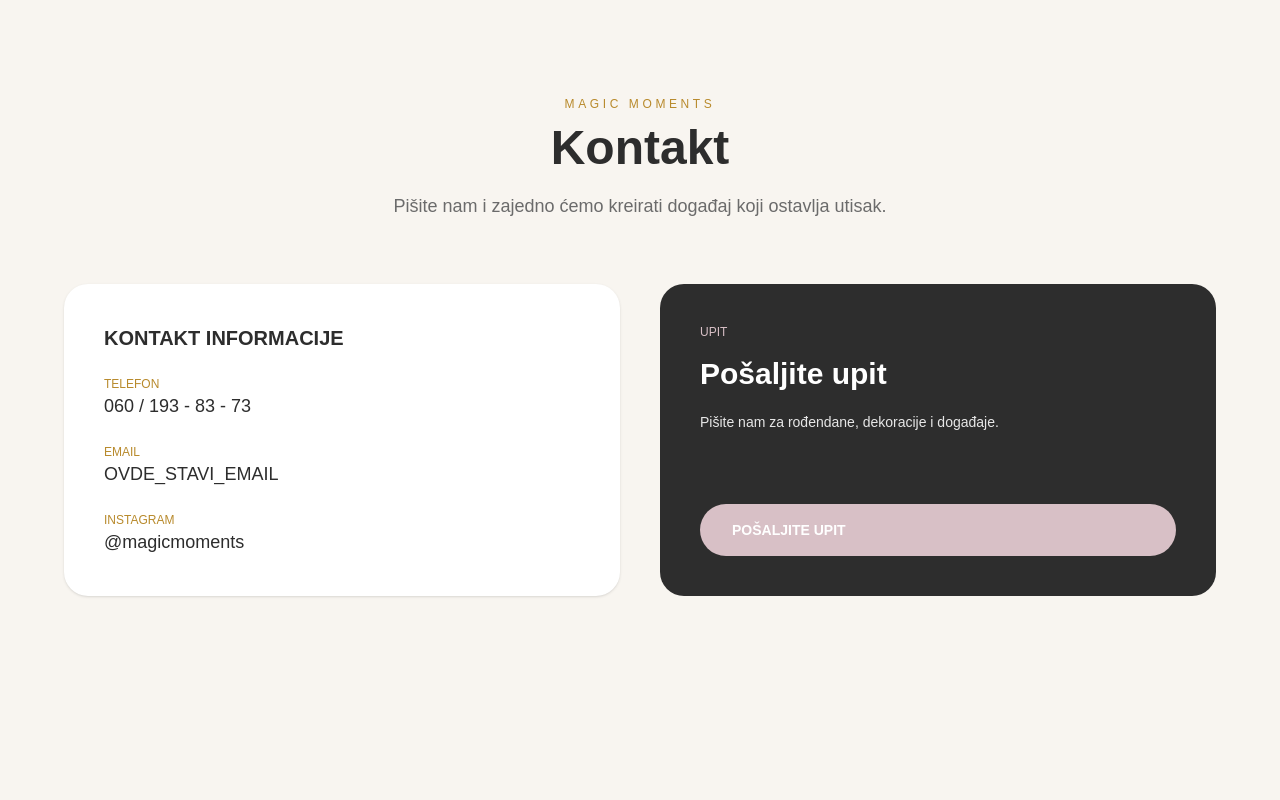
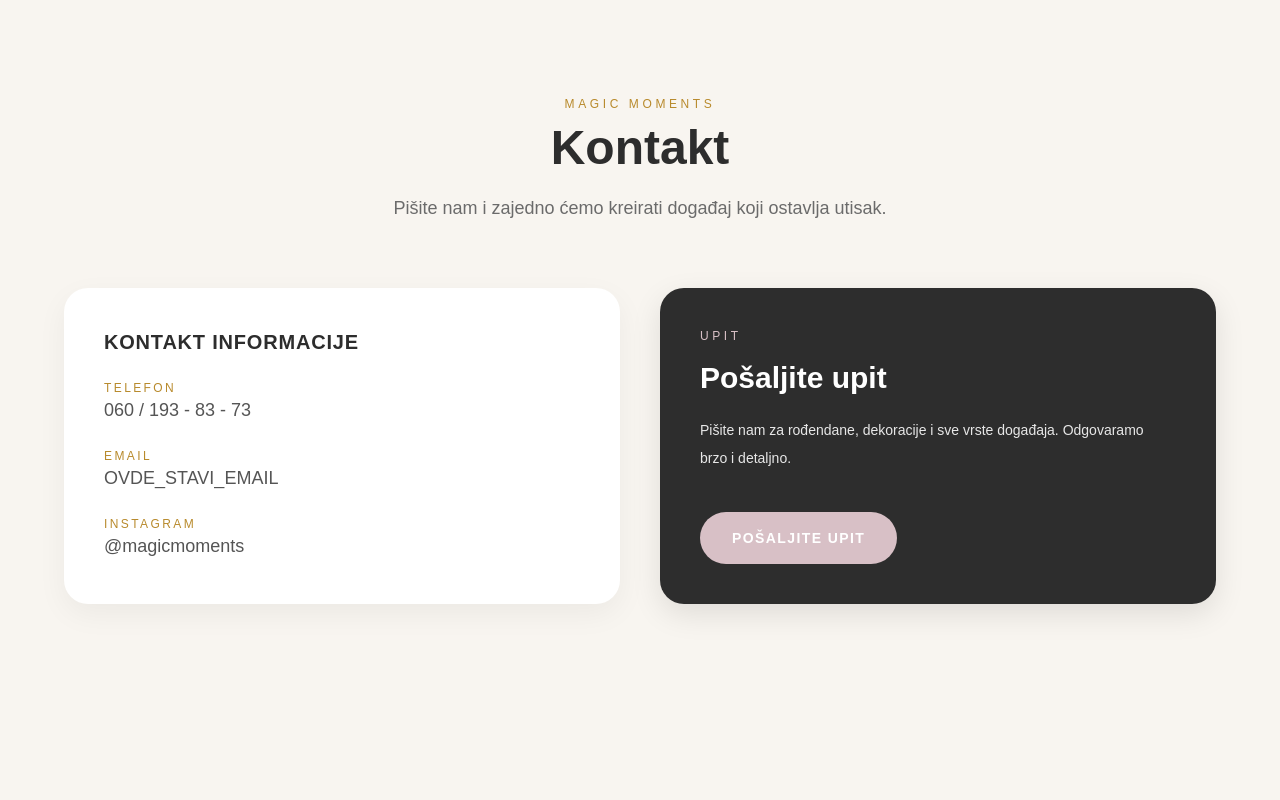
Before and after one commit to ITMilena/magic-moments, a Next.js app: page /kontakt in a window 1280 px wide. Shown: the top 800 px of the page. Built offline with nearby package versions, Linux system fonts and the light colour scheme.

Commit message:
ispravljena pocetna i kontakt stranica

```diff
--- a/app/kontakt/page.tsx
+++ b/app/kontakt/page.tsx
@@ -1,82 +1,89 @@
 export default function KontaktPage() {
   return (
-    <main className="min-h-screen bg-[#f8f5f0] py-24 px-6 text-[#2d2d2d]">
+    <main className="min-h-screen bg-[#f8f5f0] px-6 py-24 text-[#2d2d2d]">
       <div className="mx-auto max-w-6xl">
-
-        {/* NASLOV */}
         <div className="mb-16 text-center">
           <p className="mb-3 text-xs uppercase tracking-[0.3em] text-[#b88a2c]">
             Magic Moments
           </p>
-          <h1 className="text-4xl font-semibold md:text-5xl">
-            Kontakt
-          </h1>
-          <p className="mx-auto mt-5 max-w-2xl text-lg text-[#6b6b6b]">
+          <h1 className="text-4xl font-semibold md:text-5xl">Kontakt</h1>
+          <p className="mx-auto mt-5 max-w-2xl text-lg leading-8 text-[#6b6b6b]">
             Pišite nam i zajedno ćemo kreirati događaj koji ostavlja utisak.
           </p>
         </div>
 
-        {/* GRID */}
         <div className="grid gap-10 md:grid-cols-2">
-
-          {/* LEVO */}
-          <div className="rounded-3xl bg-white p-10 shadow">
-            <h2 className="mb-6 text-xl font-semibold uppercase">
+          <div className="rounded-3xl bg-white p-10 shadow-[0_10px_30px_rgba(0,0,0,0.05)]">
+            <h2 className="mb-6 text-xl font-semibold uppercase tracking-[0.04em] text-[#2d2d2d]">
               Kontakt informacije
             </h2>
 
-            <div className="space-y-6">
-
+            <div className="space-y-6 text-[#555]">
               <div>
-                <p className="text-xs uppercase text-[#b88a2c]">Telefon</p>
-                <a href="tel:+381601938373" className="text-lg">
+                <p className="text-xs uppercase tracking-[0.2em] text-[#b88a2c]">
+                  Telefon
+                </p>
+                <a
+                  href="tel:+381601938373"
+                  className="text-lg transition hover:text-[#b88a2c]"
+                >
                   060 / 193 - 83 - 73
                 </a>
               </div>
 
               <div>
-                <p className="text-xs uppercase text-[#b88a2c]">Email</p>
-                <a href="mailto:OVDE_STAVI_EMAIL" className="text-lg">
+                <p className="text-xs uppercase tracking-[0.2em] text-[#b88a2c]">
+                  Email
+                </p>
+                <a
+                  href="mailto:OVDE_STAVI_EMAIL"
+                  className="text-lg transition hover:text-[#b88a2c]"
+                >
                   OVDE_STAVI_EMAIL
                 </a>
               </div>
 
               <div>
-                <p className="text-xs uppercase text-[#b88a2c]">Instagram</p>
+                <p className="text-xs uppercase tracking-[0.2em] text-[#b88a2c]">
+                  Instagram
+                </p>
                 <a
                   href="https://instagram.com/"
                   target="_blank"
-                  className="text-lg"
+                  rel="noreferrer"
+                  className="text-lg transition hover:text-[#b88a2c]"
                 >
                   @magicmoments
                 </a>
               </div>
-
             </div>
           </div>
 
-          {/* DESNO */}
-          <div className="flex flex-col justify-between rounded-3xl bg-[#2d2d2d] p-10 text-white">
+          <div className="flex flex-col justify-between rounded-3xl bg-[#2d2d2d] p-10 text-white shadow-[0_10px_30px_rgba(0,0,0,0.1)]">
+            <div>
+              <p className="text-xs uppercase tracking-[0.3em] text-[#d8c0c6]">
+                Upit
+              </p>
 
-            <div>
-              <p className="text-xs uppercase text-[#d8c0c6]">Upit</p>
               <h2 className="mt-4 text-3xl font-semibold">
                 Pošaljite upit
               </h2>
-              <p className="mt-5 text-sm text-[#e7e7e7]">
-                Pišite nam za rođendane, dekoracije i događaje.
+
+              <p className="mt-5 max-w-md text-sm leading-7 text-[#e7e7e7]">
+                Pišite nam za rođendane, dekoracije i sve vrste događaja.
+                Odgovaramo brzo i detaljno.
               </p>
             </div>
 
-            <a
-              href="mailto:OVDE_STAVI_EMAIL?subject=Upit%20sa%20sajta"
-              className="mt-10 inline-block rounded-full bg-[#d8c0c6] px-8 py-4 text-sm font-semibold uppercase text-white"
-            >
-              Pošaljite upit
-            </a>
-
+            <div className="mt-10">
+              <a
+                href="mailto:OVDE_STAVI_EMAIL?subject=Upit%20sa%20sajta%20Magic%20Moments"
+                className="inline-block rounded-full bg-[#d8c0c6] px-8 py-4 text-sm font-semibold uppercase tracking-[0.1em] text-white transition hover:opacity-90"
+              >
+                Pošaljite upit
+              </a>
+            </div>
           </div>
-
         </div>
       </div>
     </main>
--- a/app/page.tsx
+++ b/app/page.tsx
@@ -400,122 +400,6 @@ export default function Home() {
           </p>
         </div>
       </section>
-
-      <section id="kontakt" className="bg-[#f8f5f0] py-24 scroll-mt-28">
-        <div className="mx-auto max-w-6xl px-6">
-
-          {/* NASLOV */}
-          <div className="mb-16 text-center">
-            <p className="mb-3 text-xs uppercase tracking-[0.3em] text-[#b88a2c]">
-              Magic Moments
-            </p>
-            <h2 className="text-4xl font-semibold tracking-[0.04em] text-[#2d2d2d] md:text-5xl">
-              Kontakt
-            </h2>
-            <p className="mx-auto mt-5 max-w-2xl text-lg leading-8 text-[#6b6b6b]">
-              Pišite nam i zajedno ćemo kreirati događaj koji ostavlja utisak.
-            </p>
-          </div>
-
-          {/* GRID */}
-          <div className="grid gap-10 md:grid-cols-2">
-
-            {/* LEVA STRANA */}
-            <div className="rounded-3xl bg-white p-10 shadow-[0_10px_30px_rgba(0,0,0,0.05)]">
-              <h3 className="mb-6 text-xl font-semibold uppercase tracking-[0.04em] text-[#2d2d2d]">
-                Kontakt informacije
-              </h3>
-
-              <div className="space-y-6 text-[#555]">
-
-                <div>
-                  <p className="text-xs uppercase tracking-[0.2em] text-[#b88a2c]">
-                    Telefon
-                  </p>
-                  <a
-                    href="tel:+381601938373"
-                    className="text-lg transition hover:text-[#b88a2c]"
-                  >
-                    060 / 193 - 83 - 73
-                  </a>
-                </div>
-
-                <div>
-                  <p className="text-xs uppercase tracking-[0.2em] text-[#b88a2c]">
-                    Email
-                  </p>
-                  <a
-                    href="mailto:OVDE_STAVI_EMAIL"
-                    className="text-lg transition hover:text-[#b88a2c]"
-                  >
-                    OVDE_STAVI_EMAIL
-                  </a>
-                </div>
-
-                <div>
-                  <p className="text-xs uppercase tracking-[0.2em] text-[#b88a2c]">
-                    Instagram
-                  </p>
-                  <a
-                    href="https://instagram.com/"
-                    target="_blank"
-                    rel="noreferrer"
-                    className="text-lg transition hover:text-[#b88a2c]"
-                  >
-                    @magicmoments
-                  </a>
-                </div>
-
-              </div>
-            </div>
-
-            {/* DESNA STRANA */}
-            <div className="flex flex-col justify-between rounded-3xl bg-[#2d2d2d] p-10 text-white shadow-[0_10px_30px_rgba(0,0,0,0.1)]">
-
-              <div>
-                <p className="text-xs uppercase tracking-[0.3em] text-[#d8c0c6]">
-                  Upit
-                </p>
-
-                <h3 className="mt-4 text-3xl font-semibold">
-                  Pošaljite upit
-                </h3>
-
-                <p className="mt-5 max-w-md text-sm leading-7 text-[#e7e7e7]">
-                  Pišite nam za rođendane, dekoracije i sve vrste događaja.
-                  Odgovaramo brzo i detaljno.
-                </p>
-              </div>
-
-              <div className="mt-10">
-                <a
-                  href="mailto:OVDE_STAVI_EMAIL?subject=Upit%20sa%20sajta%20Magic%20Moments"
-                  className="inline-block rounded-full bg-[#d8c0c6] px-8 py-4 text-sm font-semibold uppercase tracking-[0.1em] text-white transition hover:opacity-90"
-                >
-                  Pošaljite upit
-                </a>
-              </div>
-            </div>
-
-          </div>
-        </div>
-      </section>
-
-      <p className="mb-8 leading-8 text-[#4b4b4b]">
-        Pišite nam za organizaciju rođendana, dekoraciju događaja i elegantne
-        event koncepte. Odgovorićemo vam u najkraćem roku.
-      </p>
-
-      <a
-        href="mailto:OVDE_STAVI_SVOJ_EMAIL?subject=Upit%20sa%20sajta%20Magic%20Moments"
-        className="inline-block bg-[#d8c0c6] px-8 py-4 text-sm font-semibold uppercase tracking-[0.10em] text-white transition hover:bg-[#cdaeb7]"
-      >
-        Pošaljite upit
-      </a>
-    </div>
-          </div >
-        </div >
-      </section >
-    </main >
+    </main>
   );
 }
```
